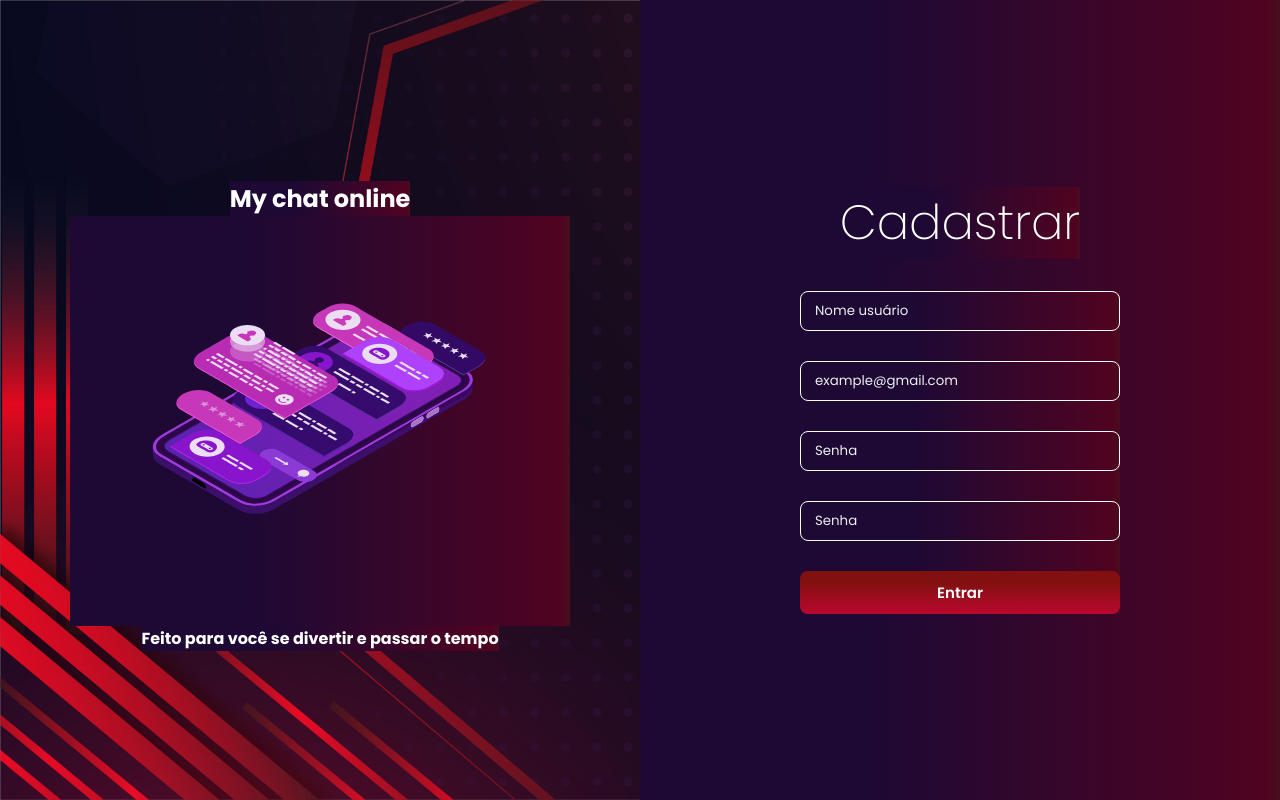
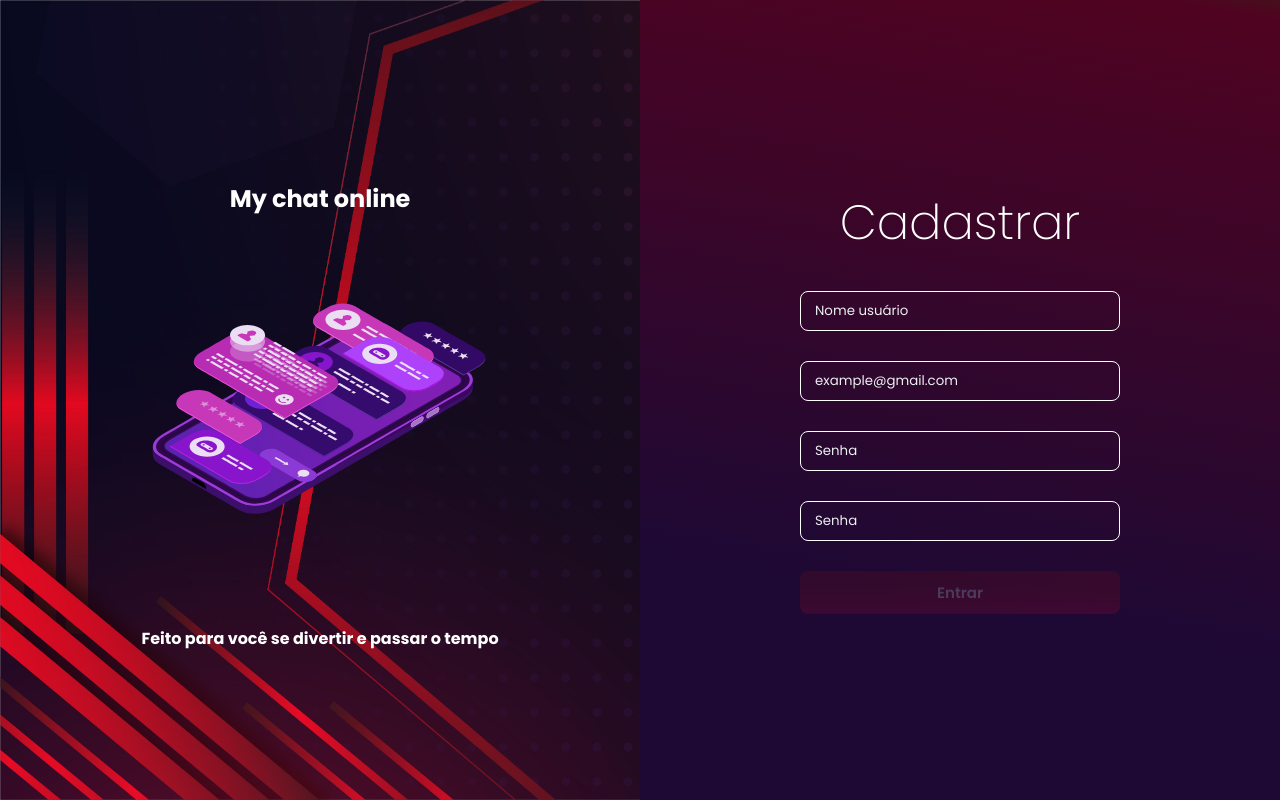
Before and after one commit to FelipeFernandes7/Virtual-Chat, a React (Vite) app: page /register in a window 1280 px wide. Built offline with nearby package versions, Linux system fonts and the light colour scheme; no server answers.

Commit message:
arrumando a tela de registro

```diff
--- a/src/pages/register/Register.tsx
+++ b/src/pages/register/Register.tsx
@@ -172,7 +172,19 @@ export function Register() {
               )}
             </PasswordField>
             <DivBtn>
-              <button onClick={enterWithEmailAndPassword}>Entrar</button>
+              {password.length < 6 ||
+              confPassword.length < 6 ||
+              password !== confPassword ? (
+                <button
+                  className="disabled"
+                  disabled
+                  onClick={enterWithEmailAndPassword}
+                >
+                  Entrar
+                </button>
+              ) : (
+                <button onClick={enterWithEmailAndPassword}>Entrar</button>
+              )}
             </DivBtn>
           </ContainerForm>
         </FormRegister>
--- a/src/pages/register/styles.ts
+++ b/src/pages/register/styles.ts
@@ -29,6 +29,12 @@ export const DivBtn = styled.div`
   justify-content: center;
   align-items: center;
   margin-top: 30px;
+  .disabled {
+    opacity: 0.2;
+  }
+  .disabled:hover {
+    opacity: 0.2;
+  }
 
   button {
     text-align: center;
@@ -82,7 +88,7 @@ export const EmailField = styled.div`
       padding-left: 5px;
     }
   }
-`
+`;
 export const NameField = styled.div`
   display: flex;
   justify-content: center;
@@ -110,12 +116,12 @@ export const PasswordField = styled.div`
   justify-content: center;
   align-items: center;
   flex-wrap: wrap;
-   p{
+  p {
     text-align: left;
     color: red;
     font-size: 12px;
     margin-top: 5px;
-   }
+  }
   input {
     color: #fff;
     padding: 9px;
--- a/src/styles/styles.scss
+++ b/src/styles/styles.scss
@@ -3,13 +3,13 @@
   padding: 0;
   box-sizing: border-box;
   font-family: "Poppins", sans-serif;
-  background-color: #1d0934;
-  background-image: linear-gradient(
-    90deg,
-    #1d0934 35%,
-    #500321 98%,
-    #460f1c 100%
-  );
+  // background-color: #1d0934;
+  // background-image: linear-gradient(
+  //   90deg,
+  //   #1d0934 35%,
+  //   #500321 98%,
+  //   #460f1c 100%
+  // );
   background-size: conver;
 }
 #root {
```
